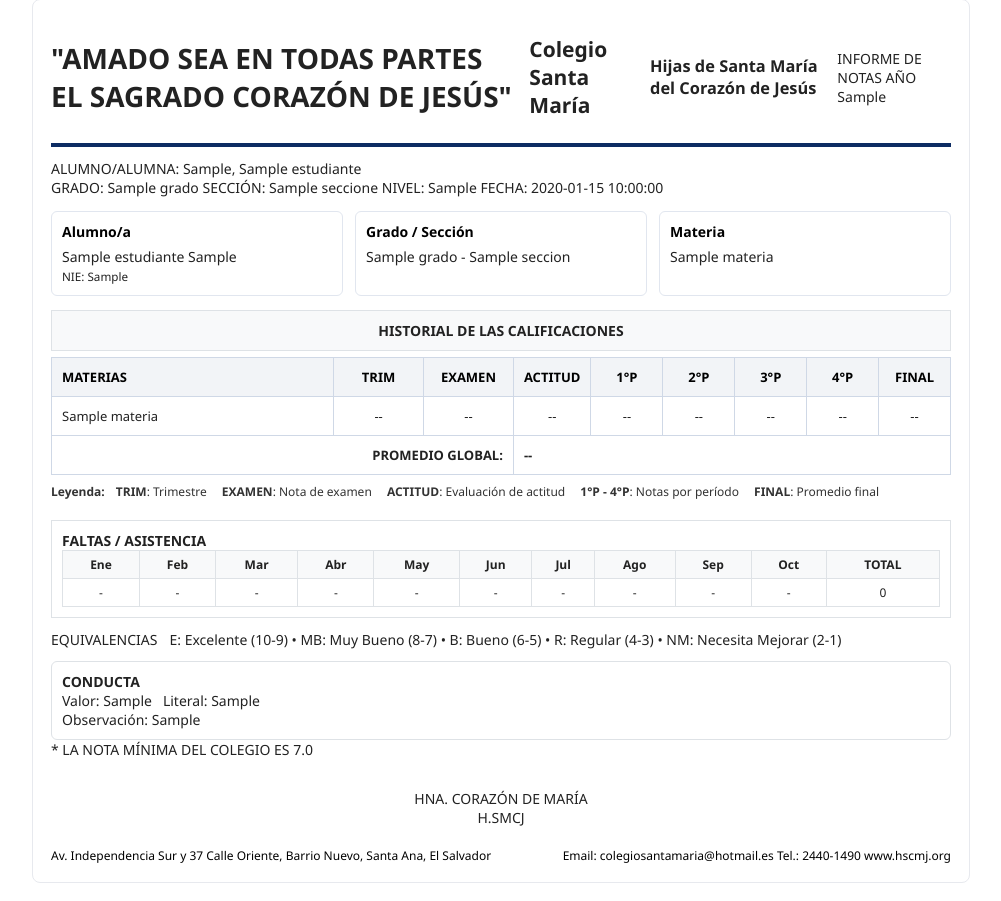
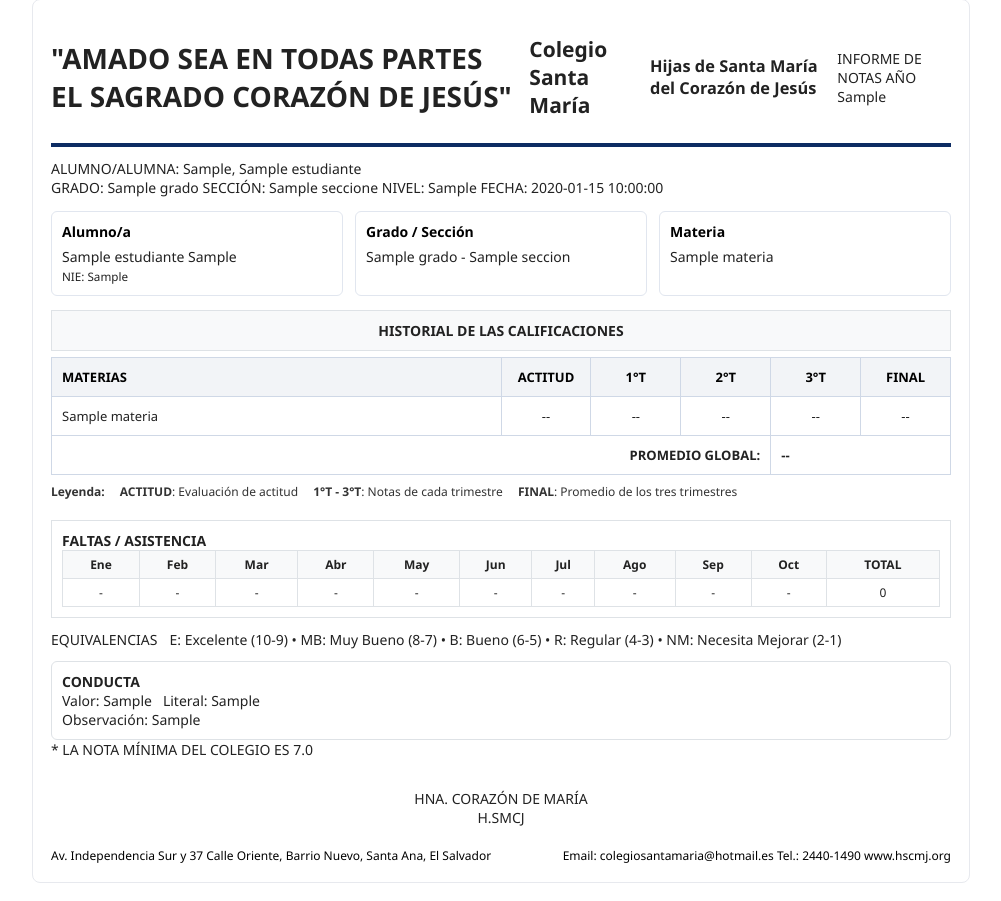
Before and after one commit to Gerson084/Sistema_Academico, a Flask app: template templates/mis_estudiantes/boleta.html in a window 1280 px wide. Shown: the part 19-920 px from the top of the page, without its empty margins (139-1140 px from the left). Run offline with Flask 3, Linux system fonts and the light colour scheme; the visitor is signed in with stand-in values (Sample User, id 1); tables that the repository leaves empty or names only in its code hold one stand-in row (values such as "Sample post"); the template is opened without the code that fills it: values that come from a table or form of the project are taken from there, most other values are stand-ins (such as "Sample title", 1, 10 or a date in 2020); parts of the project's set-up code (start-up, migrations or seed data) failed here and were passed over.

Commit message:
Cambios en boleta

```diff
--- a/templates/mis_estudiantes/boleta.html
+++ b/templates/mis_estudiantes/boleta.html
@@ -106,11 +106,10 @@
 
         <div class="historial-header">HISTORIAL DE LAS CALIFICACIONES</div>
         <table class="boleta-table">
+            {% if esquema == 'periodos' %}
             <thead>
                 <tr>
                     <th style="text-align:left">MATERIAS</th>
-                    <th style="width:10%">TRIM</th>
-                    <th style="width:10%">EXAMEN</th>
                     <th style="width:8%">ACTITUD</th>
                     <th style="width:8%">1°P</th>
                     <th style="width:8%">2°P</th>
@@ -123,8 +122,6 @@
                 {% for materia in materias %}
                 <tr>
                     <td style="text-align:left">{{ materia.nombre_materia }}</td>
-                    <td>{{ materia.trimestre|default('--') }}</td>
-                    <td>{{ materia.examen|default('--') }}</td>
                     <td>{{ materia.actitud|default('--') }}</td>
                     <td>{{ materia.periodo1|default('--') }}</td>
                     <td>{{ materia.periodo2|default('--') }}</td>
@@ -134,20 +131,52 @@
                 </tr>
                 {% endfor %}
                 <tr>
-                    <td colspan="3" style="text-align:right"><strong>PROMEDIO GLOBAL:</strong></td>
-                    <td colspan="6" style="text-align:left"><strong>{{ promedio_global|default('--') }}</strong></td>
+                    <td colspan="4" style="text-align:right"><strong>PROMEDIO GLOBAL:</strong></td>
+                    <td colspan="3" style="text-align:left"><strong>{{ promedio_global|default('--') }}</strong></td>
                 </tr>
             </tbody>
+            {% else %}
+            <thead>
+                <tr>
+                    <th style="text-align:left">MATERIAS</th>
+                    <th style="width:10%">ACTITUD</th>
+                    <th style="width:10%">1°T</th>
+                    <th style="width:10%">2°T</th>
+                    <th style="width:10%">3°T</th>
+                    <th style="width:10%">FINAL</th>
+                </tr>
+            </thead>
+            <tbody>
+                {% for materia in materias %}
+                <tr>
+                    <td style="text-align:left">{{ materia.nombre_materia }}</td>
+                    <td>{{ materia.actitud|default('--') }}</td>
+                    <td>{{ materia.trim1|default('--') }}</td>
+                    <td>{{ materia.trim2|default('--') }}</td>
+                    <td>{{ materia.trim3|default('--') }}</td>
+                    <td>{{ materia.final|default('--') }}</td>
+                </tr>
+                {% endfor %}
+                <tr>
+                    <td colspan="4" style="text-align:right"><strong>PROMEDIO GLOBAL:</strong></td>
+                    <td colspan="2" style="text-align:left"><strong>{{ promedio_global|default('--') }}</strong></td>
+                </tr>
+            </tbody>
+            {% endif %}
         </table>
 
         <!-- Leyenda: explica qué significa cada columna (visible en HTML y en el PDF) -->
         <div style="margin-top:8px; font-size:12px; color:#333;">
             <strong>Leyenda:</strong>
-            <span style="margin-left:8px;"><strong>TRIM</strong>: Trimestre</span>
-            <span style="margin-left:12px;"><strong>EXAMEN</strong>: Nota de examen</span>
-            <span style="margin-left:12px;"><strong>ACTITUD</strong>: Evaluación de actitud</span>
-            <span style="margin-left:12px;"><strong>1°P - 4°P</strong>: Notas por período</span>
-            <span style="margin-left:12px;"><strong>FINAL</strong>: Promedio final</span>
+            {% if esquema == 'periodos' %}
+                <span style="margin-left:12px;"><strong>ACTITUD</strong>: Evaluación de actitud</span>
+                <span style="margin-left:12px;"><strong>1°P - 4°P</strong>: Notas por cada período académico</span>
+                <span style="margin-left:12px;"><strong>FINAL</strong>: Promedio de los períodos</span>
+            {% else %}
+                <span style="margin-left:12px;"><strong>ACTITUD</strong>: Evaluación de actitud</span>
+                <span style="margin-left:12px;"><strong>1°T - 3°T</strong>: Notas de cada trimestre</span>
+                <span style="margin-left:12px;"><strong>FINAL</strong>: Promedio de los tres trimestres</span>
+            {% endif %}
         </div>
 
         <div class="faltas-asistencia">
```
Also changed, not shown: routes/mis_estudiantes_bp.py (+38 -12 lines).
